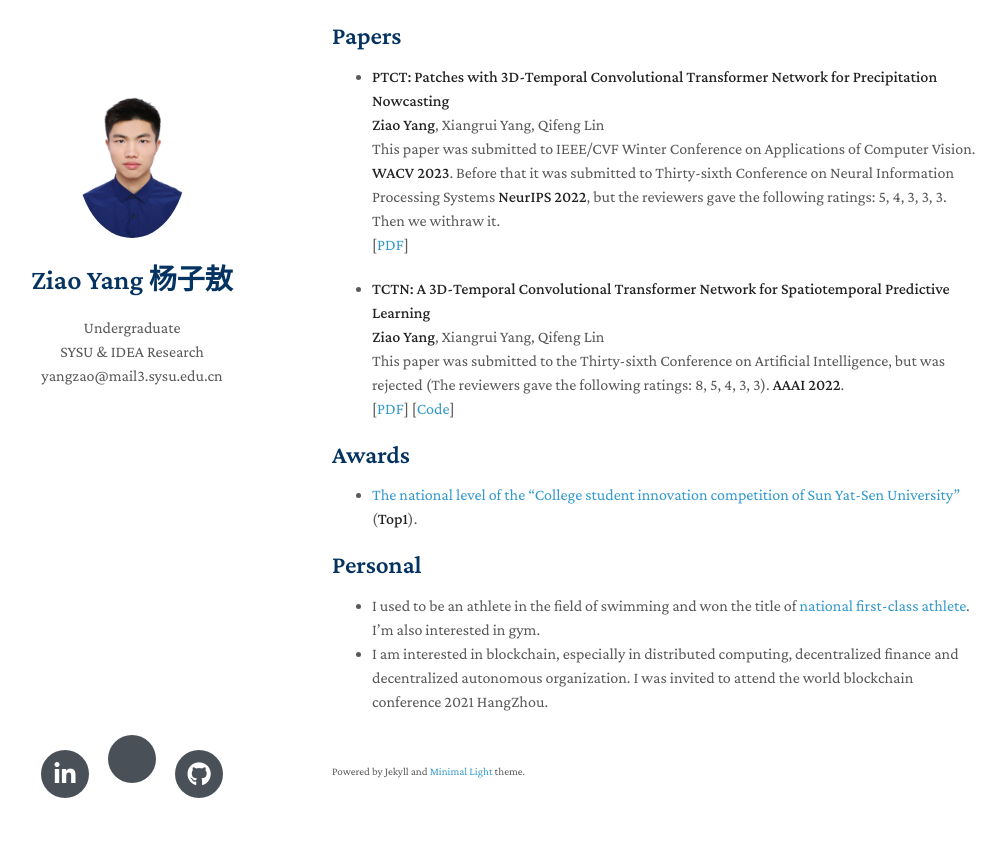
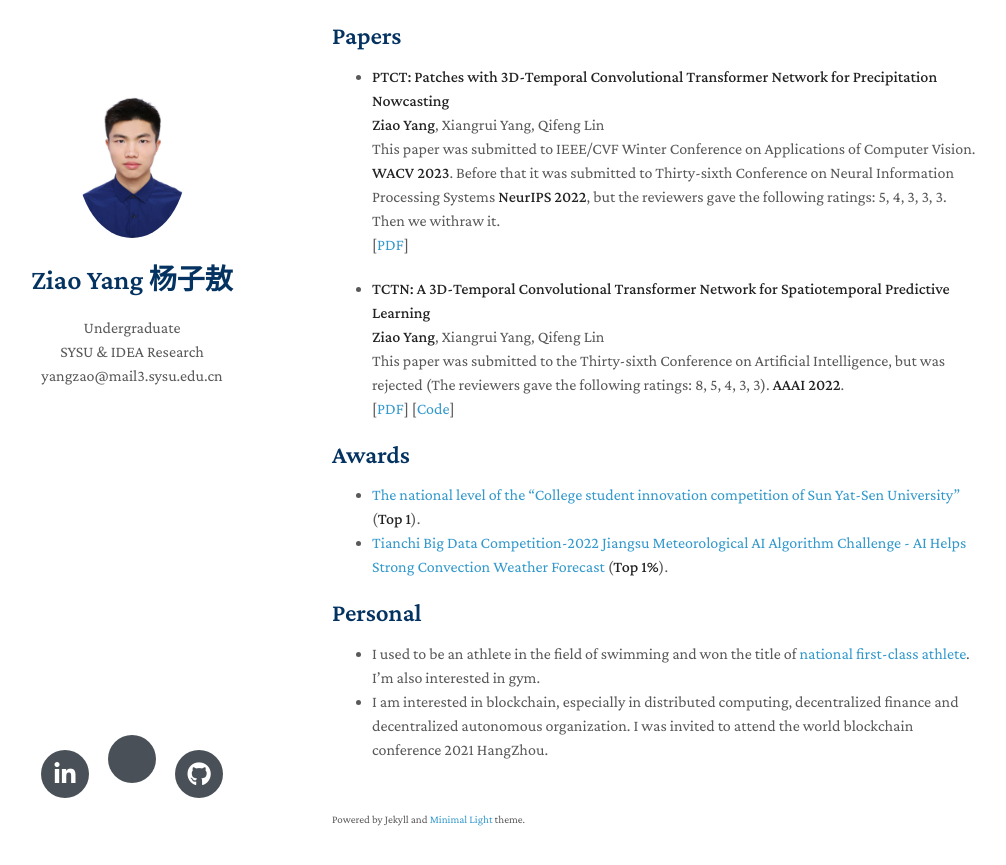
Before and after one commit to yangziao56/homepage, a Jekyll site: the page built from index.md, in a window 1280 px wide and 900 px high, scrolled down 684 px. Shown: the top 865 px of the window, without its empty margins (138-1144 px from the left). Built offline with Jekyll 4.4.1, drawn with Linux system fonts in a browser that asks for light colours; nearby versions of some CDN libraries; a style sheet for code colours, icons or effects is not loaded; our own code applies the rules of GitHub Pages for plain Markdown files.

Commit message:
Update index.md
Signed-off-by: Ziao Yang <70676524+yangziao56@users.noreply.github.com>

```diff
--- a/index.md
+++ b/index.md
@@ -47,7 +47,8 @@ You can learn more details about me and my research through my [CV](https://gith
 
 ## Awards
 
-- [The national level of the “College student innovation competition of Sun Yat-Sen University”](https://cse.sysu.edu.cn/sites/sdcs.live1.dpcms8.sysu.edu.cn/files/download/upload/zhong_shan_da_xue_ji_suan_ji_xue_yuan_2021nian_da_xue_sheng_chuang_xin_chuang_ye_xun_lian_ji_hua_xiang_mu_jie_ti_da_bian_ping_shen_jie_guo_gong_shi_.pdf) (**Top1**).
+- [The national level of the “College student innovation competition of Sun Yat-Sen University”](https://cse.sysu.edu.cn/sites/sdcs.live1.dpcms8.sysu.edu.cn/files/download/upload/zhong_shan_da_xue_ji_suan_ji_xue_yuan_2021nian_da_xue_sheng_chuang_xin_chuang_ye_xun_lian_ji_hua_xiang_mu_jie_ti_da_bian_ping_shen_jie_guo_gong_shi_.pdf) (**Top 1**).
+- [Tianchi Big Data Competition-2022 Jiangsu Meteorological AI Algorithm Challenge - AI Helps Strong Convection Weather Forecast](https://tianchi.aliyun.com/competition/entrance/531962/rankingList) (**Top 1%**).
 
 
 ## Personal
```
